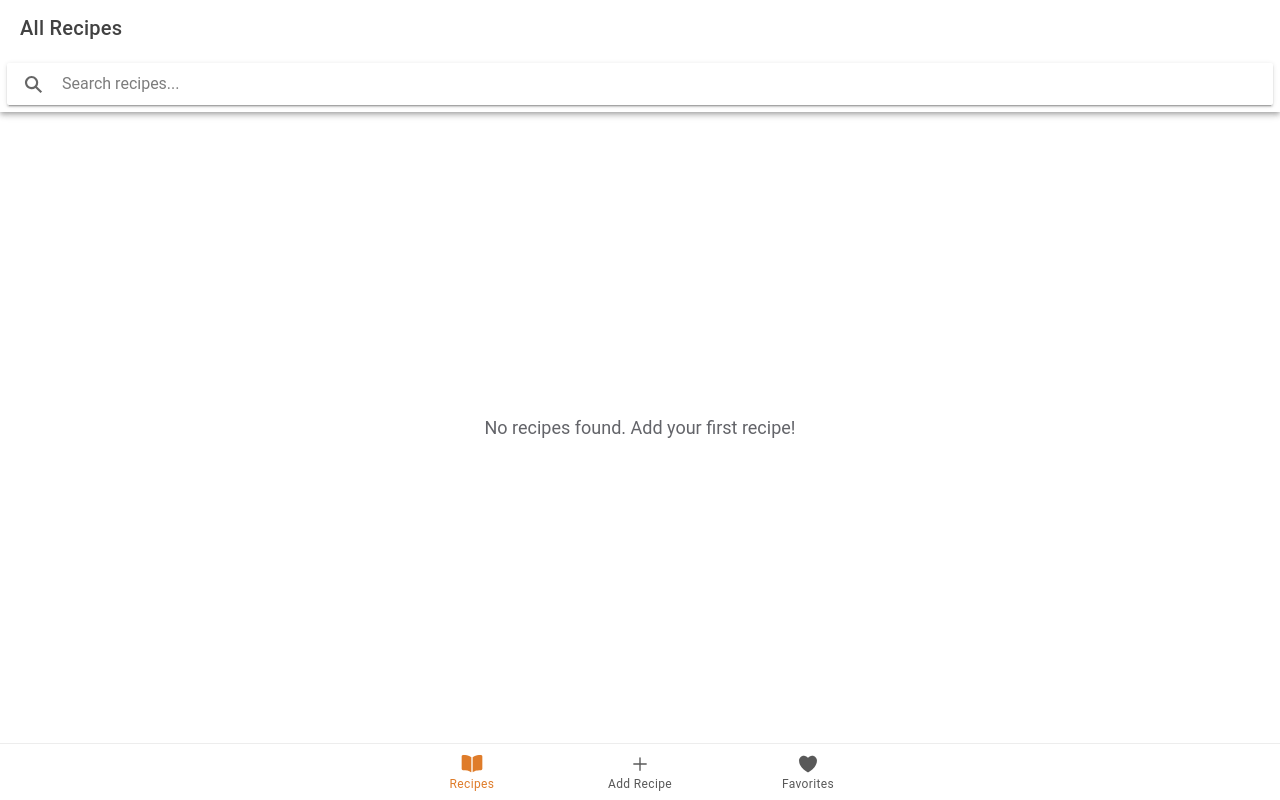
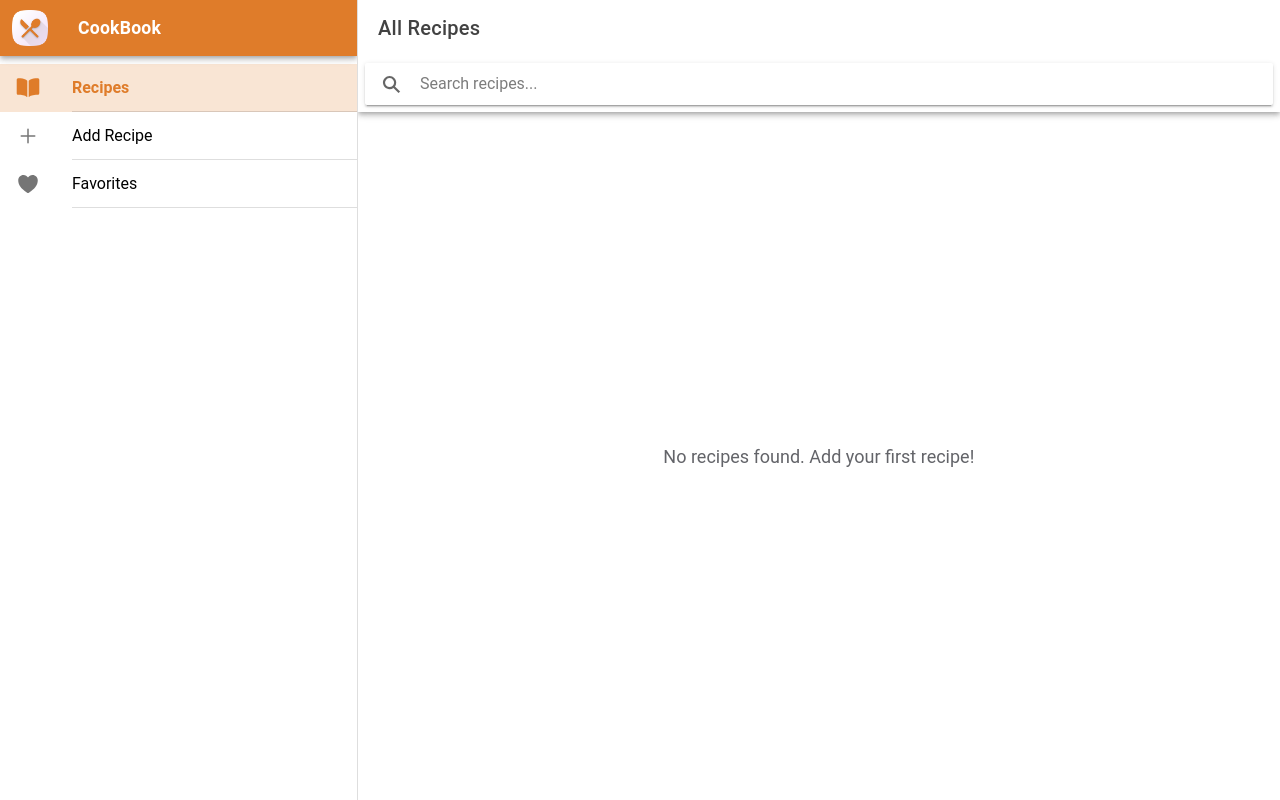
Before and after one commit to imflawlezz/cookbook-app, a React (Vite) app: page /tabs/recipes in a window 1280 px wide. Built offline with nearby package versions, Linux system fonts and the light colour scheme.

Commit message:
chore: replace Tabs.tsx component with ResponsiveTabs.tsx

```diff
--- a/src/App.tsx
+++ b/src/App.tsx
@@ -1,39 +1,23 @@
 import { Redirect, Route } from 'react-router-dom';
 import { IonApp, IonRouterOutlet, setupIonicReact } from '@ionic/react';
 import { IonReactRouter } from '@ionic/react-router';
-import Tabs from './pages/Tabs';
+import ResponsiveTabs from './pages/ResponsiveTabs';
 import AddRecipe from './pages/AddRecipe';
 import ViewRecipe from './pages/ViewRecipe';
 import Cooking from './pages/Cooking';
 
-/* Core CSS required for Ionic components to work properly */
 import '@ionic/react/css/core.css';
-
-/* Basic CSS for apps built with Ionic */
 import '@ionic/react/css/normalize.css';
 import '@ionic/react/css/structure.css';
 import '@ionic/react/css/typography.css';
-
-/* Optional CSS utils that can be commented out */
 import '@ionic/react/css/padding.css';
 import '@ionic/react/css/float-elements.css';
 import '@ionic/react/css/text-alignment.css';
 import '@ionic/react/css/text-transformation.css';
 import '@ionic/react/css/flex-utils.css';
 import '@ionic/react/css/display.css';
-
-/**
- * Ionic Dark Mode
- * -----------------------------------------------------
- * For more info, please see:
- * https://ionicframework.com/docs/theming/dark-mode
- */
-
-/* import '@ionic/react/css/palettes/dark.always.css'; */
-/* import '@ionic/react/css/palettes/dark.class.css'; */
 import '@ionic/react/css/palettes/dark.system.css';
 
-/* Theme variables */
 import './theme/variables.css';
 
 setupIonicReact();
@@ -43,7 +27,7 @@
     <IonReactRouter>
       <IonRouterOutlet>
         <Route path="/tabs">
-          <Tabs />
+          <ResponsiveTabs />
         </Route>
         <Route exact path="/add-recipe">
           <AddRecipe />
```
